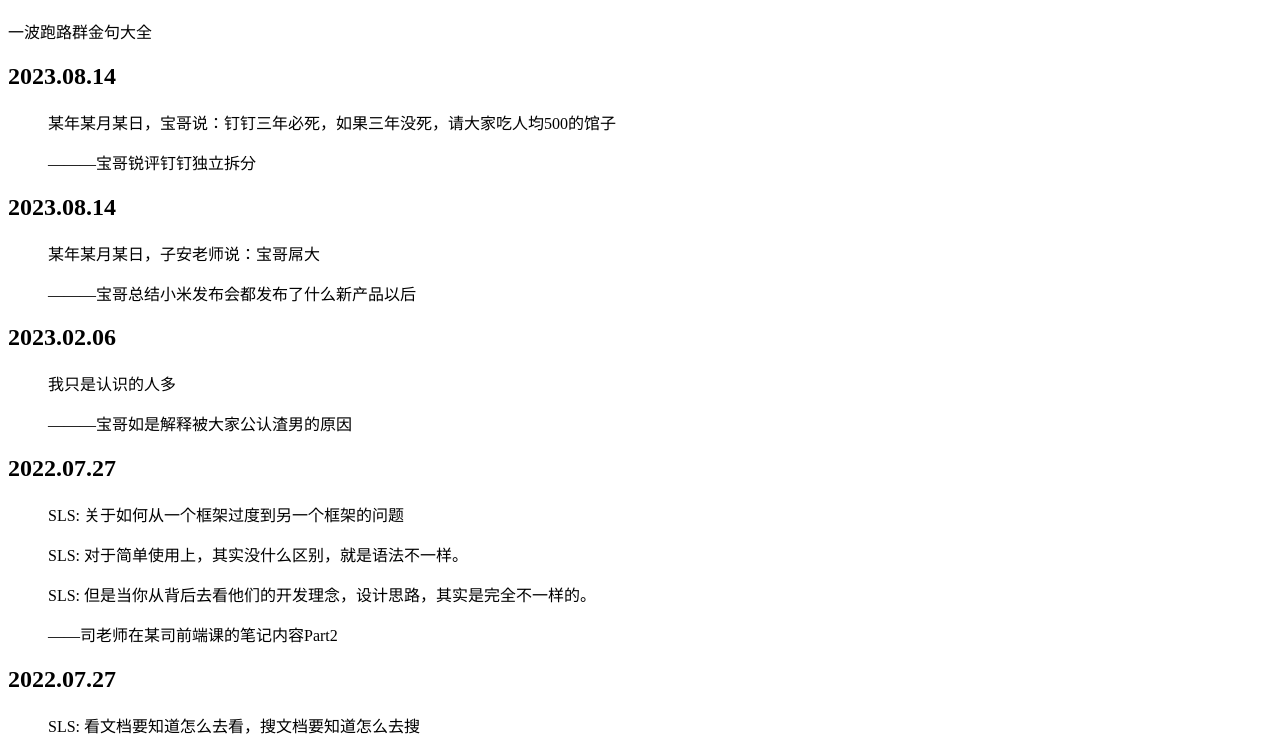
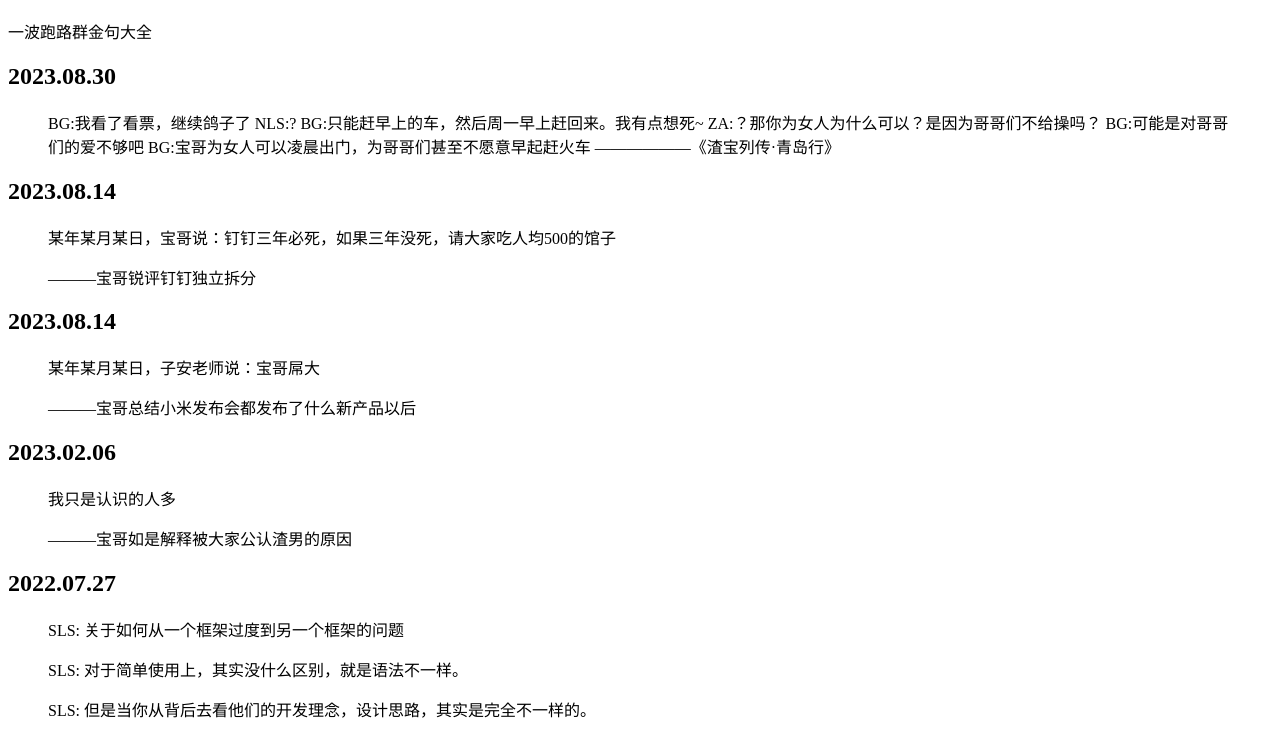
Before and after one commit to yehuo/BibleVerse, a plain HTML site: page index.html in a window 1280 px wide. Shown: the part 61-795 px from the top of the page. Drawn offline with Linux system fonts and the light colour scheme.

Commit message:
Generate html files from readme.

```diff
--- a/index.html
+++ b/index.html
@@ -1,6 +1,16 @@
 <!DOCTYPE html>
 <h1>BibleVerse</h1>
 <p>一波跑路群金句大全</p>
+<h2>2023.08.30</h2>
+<blockquote>
+<p>BG:我看了看票，继续鸽子了
+NLS:?
+BG:只能赶早上的车，然后周一早上赶回来。我有点想死~
+ZA:？那你为女人为什么可以？是因为哥哥们不给操吗？
+BG:可能是对哥哥们的爱不够吧
+BG:宝哥为女人可以凌晨出门，为哥哥们甚至不愿意早起赶火车
+——————《渣宝列传·青岛行》</p>
+</blockquote>
 <h2>2023.08.14</h2>
 <blockquote>
 <p>某年某月某日，宝哥说：钉钉三年必死，如果三年没死，请大家吃人均500的馆子</p>
```
